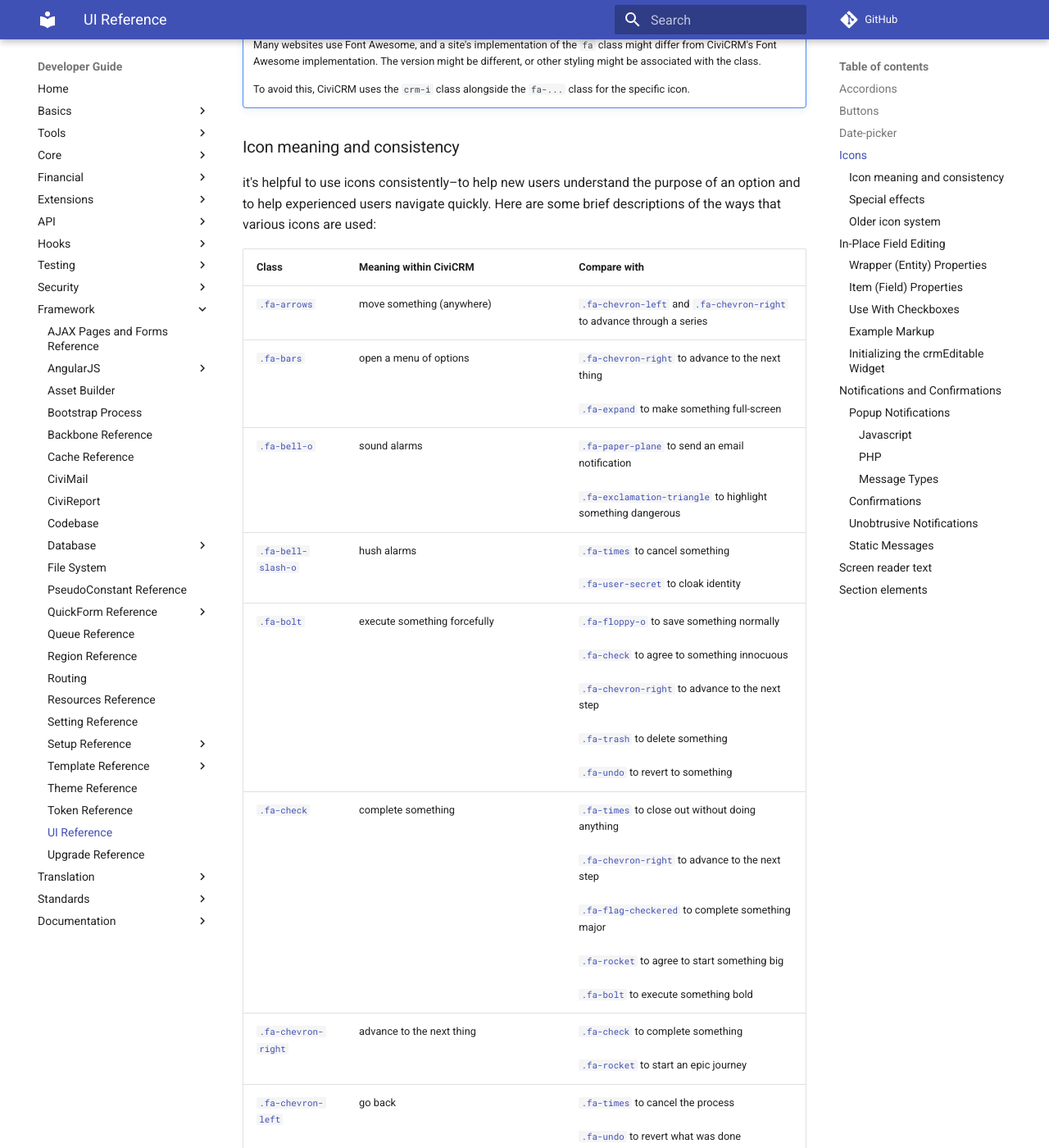
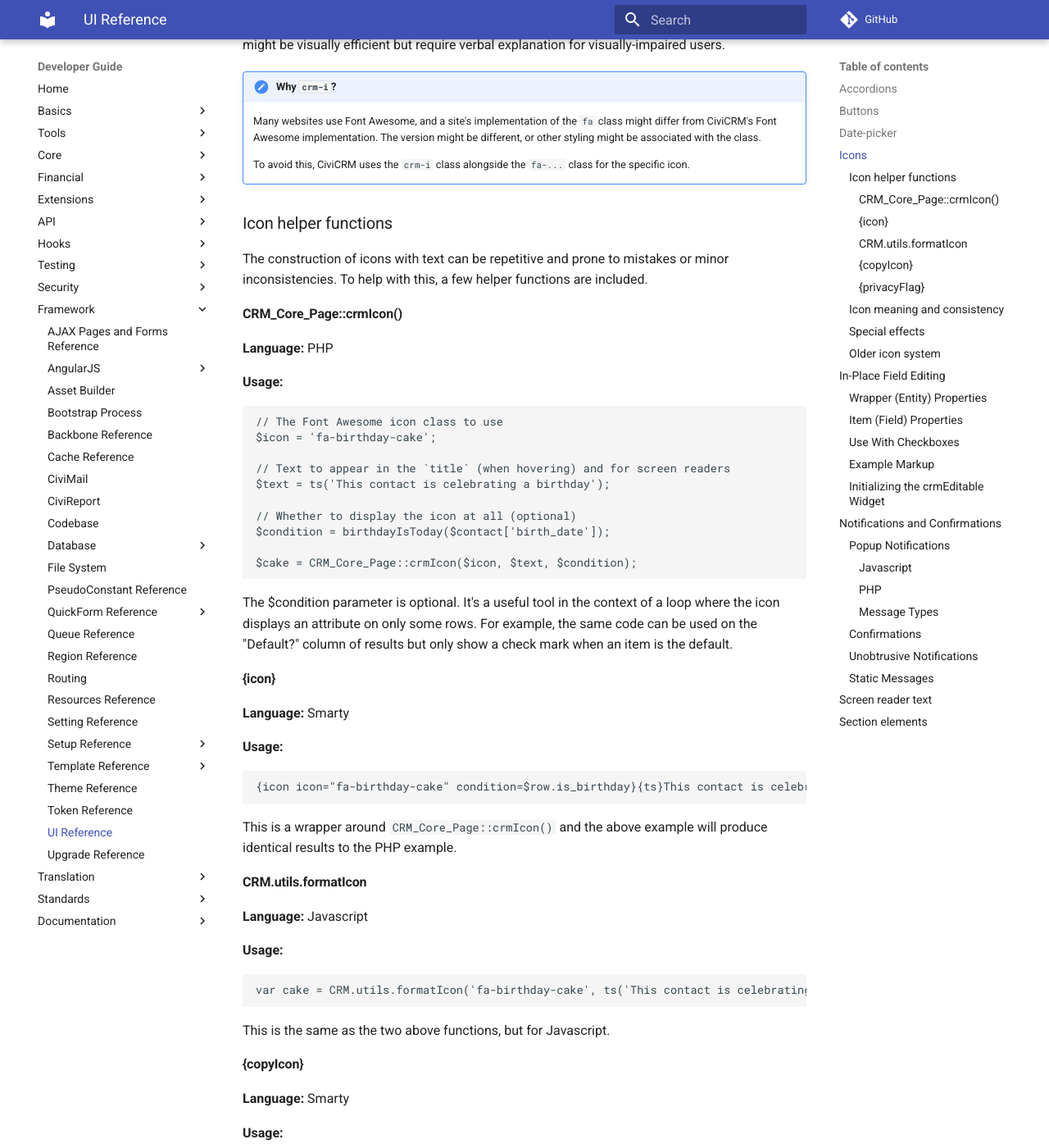
Before and after one commit to civicrm/civicrm-dev-docs, an MkDocs documentation site: the page built from docs/framework/ui.md, in a window 1280 px wide and 1400 px high, scrolled down 4331 px. Shown: the whole window at 82% size. Built offline with MkDocs 1.6.1 and Material for MkDocs 9.7.7, drawn with Linux system fonts in a browser that asks for light colours; comment, search, counter and statistics services are not loaded; some of the changed text lies outside the part shown.

Commit message:
UI framework: document new icon helper functions

````diff
--- a/docs/framework/ui.md
+++ b/docs/framework/ui.md
@@ -190,11 +190,86 @@
 <div><i class="crm-i fa-bullhorn"></i>Create new announcement</div>
 ```
 
+See the [Screen reader text](#screen-reader-text) section below for including text necessary to convey information that icons otherwise indicate visually.  Not all icons need screen reader text, but an icon on its own might be visually efficient but require verbal explanation for visually-impaired users.
+
 !!! note "Why `crm-i`?"
 
     Many websites use Font Awesome, and a site's implementation of the `fa` class might differ from CiviCRM's Font Awesome implementation.  The version might be different, or other styling might be associated with the class.
 
     To avoid this, CiviCRM uses the `crm-i` class alongside the `fa-...` class for the specific icon.
+
+### Icon helper functions
+
+The construction of icons with text can be repetitive and prone to mistakes or minor inconsistencies.  To help with this, a few helper functions are included.
+
+#### CRM_Core_Page::crmIcon()
+
+**Language:** PHP
+
+**Usage:**
+
+```php
+// The Font Awesome icon class to use
+$icon = 'fa-birthday-cake';
+
+// Text to appear in the `title` (when hovering) and for screen readers
+$text = ts('This contact is celebrating a birthday');
+
+// Whether to display the icon at all (optional)
+$condition = birthdayIsToday($contact['birth_date']);
+
+$cake = CRM_Core_Page::crmIcon($icon, $text, $condition);
+```
+
+The $condition parameter is optional.  It's a useful tool in the context of a loop where the icon displays an attribute on only some rows.  For example, the same code can be used on the "Default?" column of results but only show a check mark when an item is the default.
+
+#### {icon}
+
+**Language:** Smarty
+
+**Usage:**
+
+```html
+{icon icon="fa-birthday-cake" condition=$row.is_birthday}{ts}This contact is celebrating a birthday{/ts}{/icon}
+```
+
+This is a wrapper around `CRM_Core_Page::crmIcon()` and the above example will produce identical results to the PHP example.
+
+#### CRM.utils.formatIcon
+
+**Language:** Javascript
+
+**Usage:**
+
+```js
+var cake = CRM.utils.formatIcon('fa-birthday-cake', ts('This contact is celebrating a birthday'), row.isBirthday);
+```
+
+This is the same as the two above functions, but for Javascript.
+
+#### {copyIcon}
+
+**Language:** Smarty
+
+**Usage:**
+
+```html
+{copyIcon name=$field.name title=$field.title}
+```
+
+This is a special-purpose helper for batch edit screens where you can click the copy icon to copy the value from the first row down through an entire column.
+
+#### {privacyFlag}
+
+**Language:** Smarty
+
+**Usage:**
+
+```html
+{privacyFlag field=do_not_phone condition=$row.do_not_phone}
+```
+
+This is a special-purpose helper to flag records for a communication type that the contact prefers not to receive.  Similarly to others, the condition parameter allows the code to be identical for each row, only displaying an icon if the condition is true.
 
 ### Icon meaning and consistency
 
````
